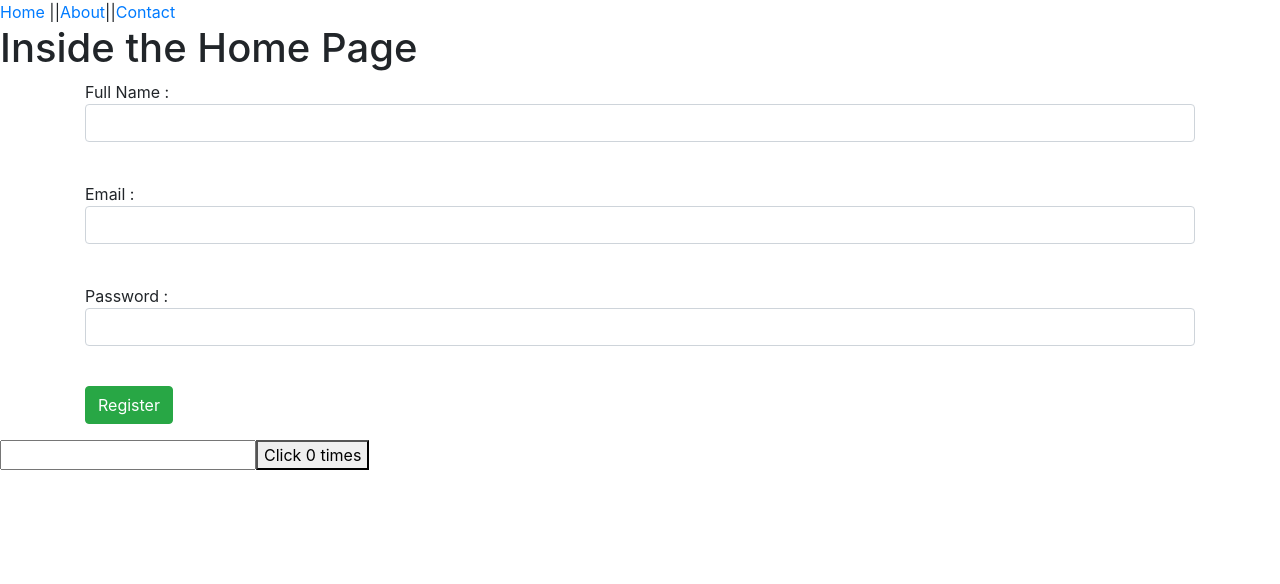
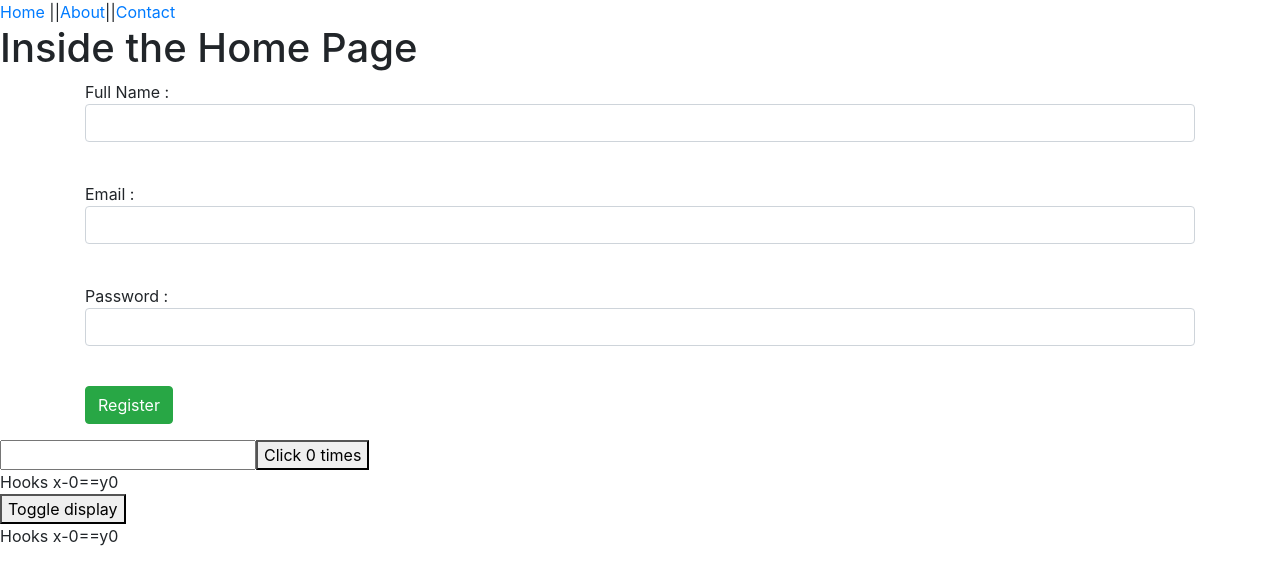
Before and after one commit to pranay-chauhan/React-study, a React (Create React App) app: page / in a window 1280 px wide. Shown: the top 584 px of the page. Built offline with nearby package versions, Linux system fonts and the light colour scheme.

Commit message:
hooks code updated

```diff
--- a/src/App.js
+++ b/src/App.js
@@ -25,7 +25,9 @@
 import HookCounterUseState from './Hooks/useState Hooks/HookCouterUseState';
 import HookCounterPreviousState from './Hooks/useState Hooks/HookCounterPreviousState';
 import UseStatewithArray from './Hooks/useState Hooks/UseStatewithArray';
-import HookCounter1 from './Hooks/useEffect Hooks/HookCounter1'
+import HookCounter1 from './Hooks/useEffect Hooks/HookCounter1';
+import HookMouse from './Hooks/useEffect Hooks/HookMouse';
+import MouseContainer from './Hooks/useEffect Hooks/MouseContainer'
 function App() {
   return (
     <div>
@@ -71,6 +73,8 @@
       <HookCounterPreviousState/> */}
       {/* <UseStatewithArray/> */}
       <HookCounter1/>
+      <HookMouse/>
+      <MouseContainer/>
       </div>
   );
 }
--- /dev/null
+++ b/src/Hooks/useEffect Hooks/HookMouse.js
@@ -0,0 +1,31 @@
+import React,{useState,useEffect} from 'react'
+
+//In This example we are doing componentDidMount(This method gets invoked immediately after component has mounted.Initialization that requires DOM nodes should be in here.
+//If you need to load data from remote endpoint, you should get data in here.) functionality using useState Hooks
+
+
+function HookMouse(){
+    const [x, setX] = useState(0);
+    const [y,setY] = useState(0);
+    const loggedPosition = e=>{
+        console.log('Mosue log')
+        setX(e.clientX);
+        setY(e.clientY)
+    }
+    useEffect(()=>{
+        console.log('use effect hook called');
+        window.addEventListener('mouseover',loggedPosition)
+        //Here we are returning the window.removeEventListner for the cleanup process of MouseContainer component.
+        return ()=>{
+            console.log('Component unmountin code')
+            window.removeEventListener('mouseover',loggedPosition)
+        }
+    },[])
+    //Here [] is for the only print console for logPosition
+    return(
+        <div>
+            Hooks x-{x}==y{y}
+        </div>
+    )
+}
+export default HookMouse
--- /dev/null
+++ b/src/Hooks/useEffect Hooks/MouseContainer.js
@@ -0,0 +1,15 @@
+//Here we are implementing the functionality of componentWillUnmount(This is invoked immediately once component is unmounted and removed from DOM. Purpose of this method is to destroy & cleanup of values.
+//You should not use setState() in this method as component will never be re-rendered.) using useeffect Hooks.
+//Remember that when you unmount the your componment make sure cancel subscriptions and listners
+import React,{useffect,useState} from 'react';
+import HookMouse from './HookMouse';
+function MouseConatiner(){
+    const [display,setDisplay] = useState(true);
+    return(
+        <div>
+            <button onClick={()=>setDisplay(!display)}>Toggle display</button>
+            {display && <HookMouse/>}
+        </div>
+    )
+}
+export default MouseConatiner
```
